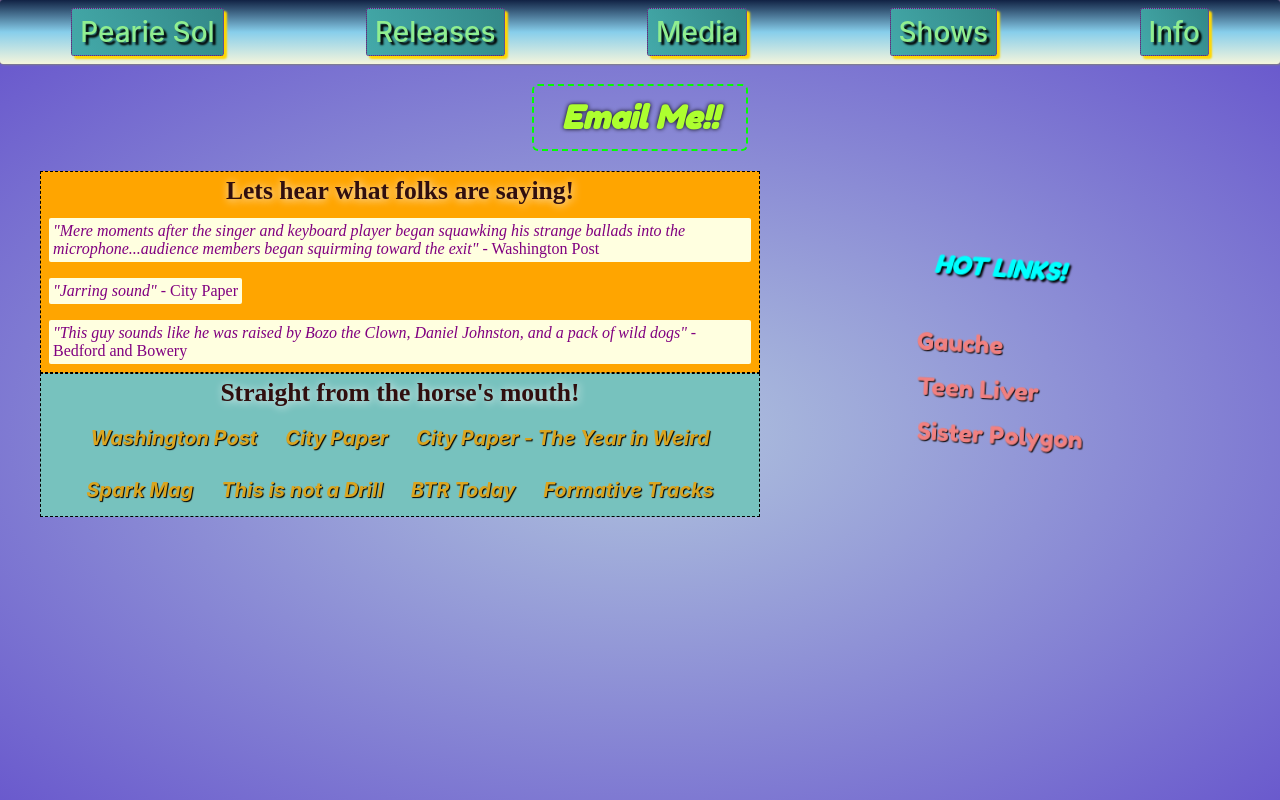
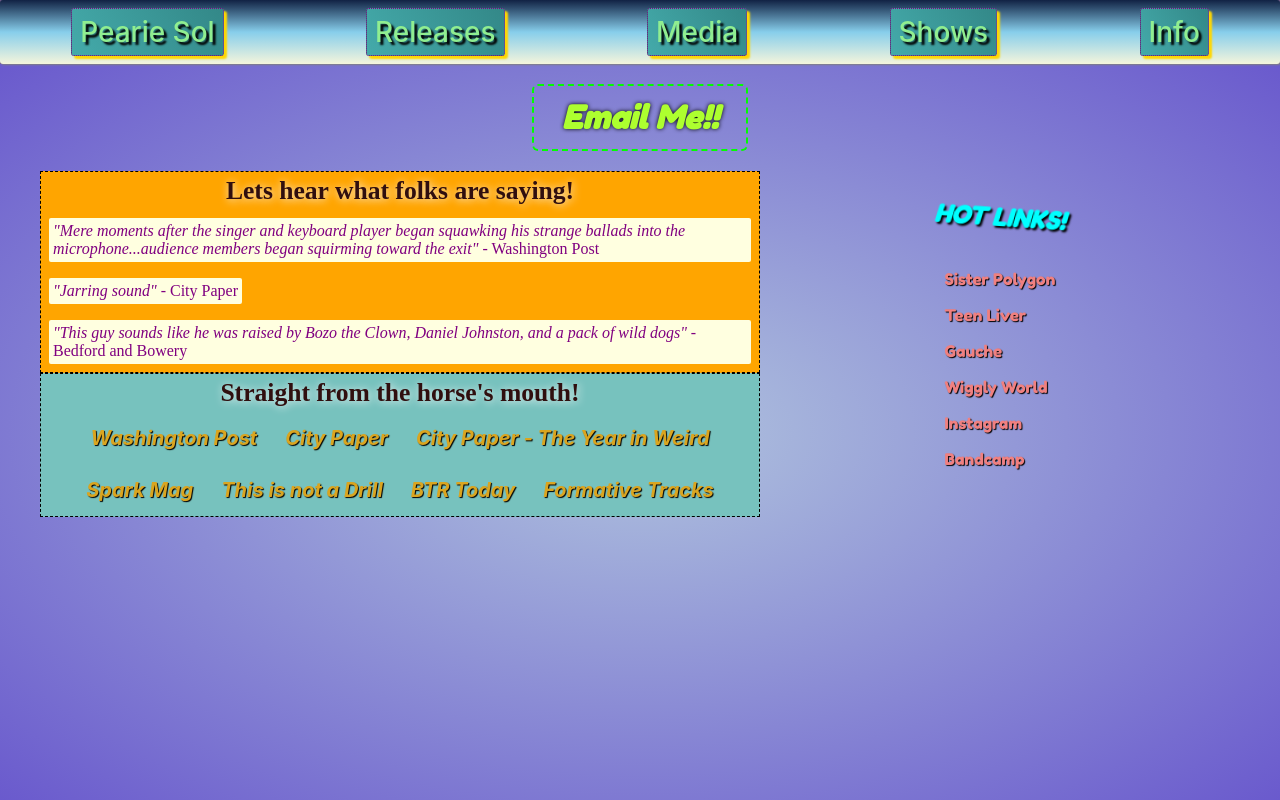
Before and after one commit to perryf/pearie-sol, a Next.js app: page /info in a window 1280 px wide. Built offline with nearby package versions, Linux system fonts and the light colour scheme; a web font is replaced by a local one.

Commit message:
css improve, add links

```diff
--- a/components/infoQuotesLinks.js
+++ b/components/infoQuotesLinks.js
@@ -1,5 +1,6 @@
 import links from '../constants/json/press'
 import quotes from '../constants/json/pressQuotes'
+import { coolLinks } from '../constants'
 import styles from './infoQuotesLinks.module.css'
 
 const pressLinks = links.map(({ value, text, link }) => (
@@ -40,17 +41,15 @@ export default function InfoQuotesLinks() {
 					alt="hot links"
 					className={styles.hotLinkHeading}
 				/> */}
-				<h4 className={styles.hotLinkTitle}>HOT LINKS!</h4>
+				<div className={styles.hotLinkTitleBox}>
+					<h4 className={styles.hotLinkTitle}>HOT LINKS!</h4>
+				</div>
 				<div className={styles.hotLinksBox}>
-					<a href="https://g-a-u-c-h-e.bandcamp.com/releases">
-						<p className={styles.hotLink}>Gauche</p>
-					</a>
-					<a href="https://teenliver.bandcamp.com/">
-						<p className={styles.hotLink}>Teen Liver</p>
-					</a>
-					<a href="https://sisterpolygonrecords.bigcartel.com/">
-						<p className={styles.hotLink}>Sister Polygon</p>
-					</a>
+					{coolLinks.map((link = {}) => (
+						<a href={link.path} key={link.value}>
+							<p className={styles.hotLink}>{link.text}</p>
+						</a>
+					))}
 				</div>
 				{/* <div className="horseVoteBox">
 					<h3 className="horseVoteTitle">Dont forget to vote!</h3>
--- a/components/infoQuotesLinks.module.css
+++ b/components/infoQuotesLinks.module.css
@@ -90,8 +90,8 @@
 
 .hotLink {
 	margin: 16px;
-	animation: linkTwerk 2s linear infinite alternate;
-	animation-play-state: running;
+	/* animation: linkTwerk 2s linear infinite alternate; */
+	/* animation-play-state: running; */
 	font-family: 'Fredoka One', Helvetica, sans-serif;
 	text-shadow: 1px 1px 1px black;
 	color: lightcoral;
@@ -101,8 +101,14 @@
 	cursor: help;
 }
 
+.hotLinkTitleBox {
+	height: 50px;
+	max-height: 50px;
+}
+
 .hotLinkTitle {
 	font-style: italic;
+  margin: 0;
 	font-family: 'Fredoka One', Helvetica, sans-serif;
 	text-shadow: 2px 2px 2px black;
 	color: cyan;
@@ -149,11 +155,11 @@
 @keyframes linkTwerk {
 	0% {
 		font-size: 1.2em;
-		transform: rotate(-2deg);
+		transform: rotate(-1deg);
 	}
 	100% {
-		font-size: 1.6em;
-		transform: rotate(5deg);
+		font-size: 1.4em;
+		transform: rotate(3deg);
 	}
 }
 @keyframes colorChange {
--- a/components/navbar.js
+++ b/components/navbar.js
@@ -1,11 +1,10 @@
 import Link from 'next/link'
-import { navLinks } from '../constants'
+import { navLinks, navColors } from '../constants'
 import styles from './navbar.module.css'
 
-const colors = ['#124', 'SkyBlue', 'Beige']
+const background = `linear-gradient(${navColors[0]}, ${navColors[1]}, ${navColors[2]})`
 
 export default function Navbar() {
-	const background = `linear-gradient(${colors[0]}, ${colors[1]}, ${colors[2]})`
 	return (
 		<nav style={{ background }} className={styles.navContainer}>
 			{navLinks.map(link => (
--- /dev/null
+++ b/constants/helperFunctions.js
@@ -0,0 +1,3 @@
+export const getRandomIndex = arr => {
+	return Math.floor(Math.random() * arr.length)
+}
--- a/constants/index.js
+++ b/constants/index.js
@@ -1,3 +1,4 @@
+export * from './helperFunctions'
 export * from './imageLinks'
 export * from './links'
 export * from './misc'
--- a/constants/links.js
+++ b/constants/links.js
@@ -33,27 +33,32 @@ export const navLinks = [
 
 export const coolLinks = [
 	{
-		text: 'sister polygon',
-		value: 'sisterpolygon',
+		text: 'Sister Polygon',
+		value: 'sisterPolygon',
 		path: 'http://sisterpolygonrecords.bigcartel.com/'
 	},
 	{
-		text: 'instagram',
+		text: 'Teen Liver',
+		value: 'teenLiver',
+		path: 'https://teenliver.bandcamp.com/'
+	},
+	{
+		text: 'Gauche',
+		value: 'gauche',
+		path: 'https://g-a-u-c-h-e.bandcamp.com/releases'
+	},
+	{
+		text: 'Wiggly World',
+		value: 'wigglyWorld',
+		path: 'https://www.buzzsprout.com/1015510'
+	},
+	{
+		text: 'Instagram',
 		value: 'instagram',
 		path: 'https://www.instagram.com/peariesol/'
 	},
 	{
-		text: 'teen liver',
-		value: 'teenliver',
-		path: 'https://teenliver.bandcamp.com/'
-	},
-	{
-		text: 'gauche',
-		value: 'gauche',
-		path: 'https://g-a-u-c-h-e.bandcamp.com/releases'
-	},
-	{
-		text: 'bandcamp',
+		text: 'Bandcamp',
 		value: 'bandcamp',
 		path: 'https://peariesol.bandcamp.com/'
 	}
--- a/constants/misc.js
+++ b/constants/misc.js
@@ -1,4 +1,6 @@
 export const dumbText =
 	"thank you so so so very much for visating my site because it means the whole wide universe to me that you have made it here on this day won't you join me in celebriting this miricle we call life and all the magical and wonderful possibilities and magic we call music you are a wonderful person to this world and a present to me so please wont you please let me give a present to you? I just need your credit card number now so wont you please listen to the world with me while we listen together to god and the spirits and the holy ghosts of those who have fallen past and thos who will fall? So thank you for all the love you have given me and always know that I am feeling the love with you in return while we listen to this miricle we call sound and this wonder we call the ocean of our minds and our thoughts and please join hands with me while we sing the world our song of peace and love thank you so much that is what my music is to myself but thats just me lol"
 
-export const colors = ['#EE2211', '#33AADD', '#77DD22', '#CC44BB']
+export const colors = ['#EE2211', '#33AADD', '#77DD22', '#CC44BB', '#212', 'coral', 'darkred', 'darkslateblue', 'indigo', 'lightblue', 'mediumaquamarine', 'gold', 'deeppink']
+
+export const navColors = ['#124', 'SkyBlue', 'Beige']
```
Also changed, not shown: pages/index.js (+4 -5 lines). Lines whose indentation alone changed are shown as unchanged.
